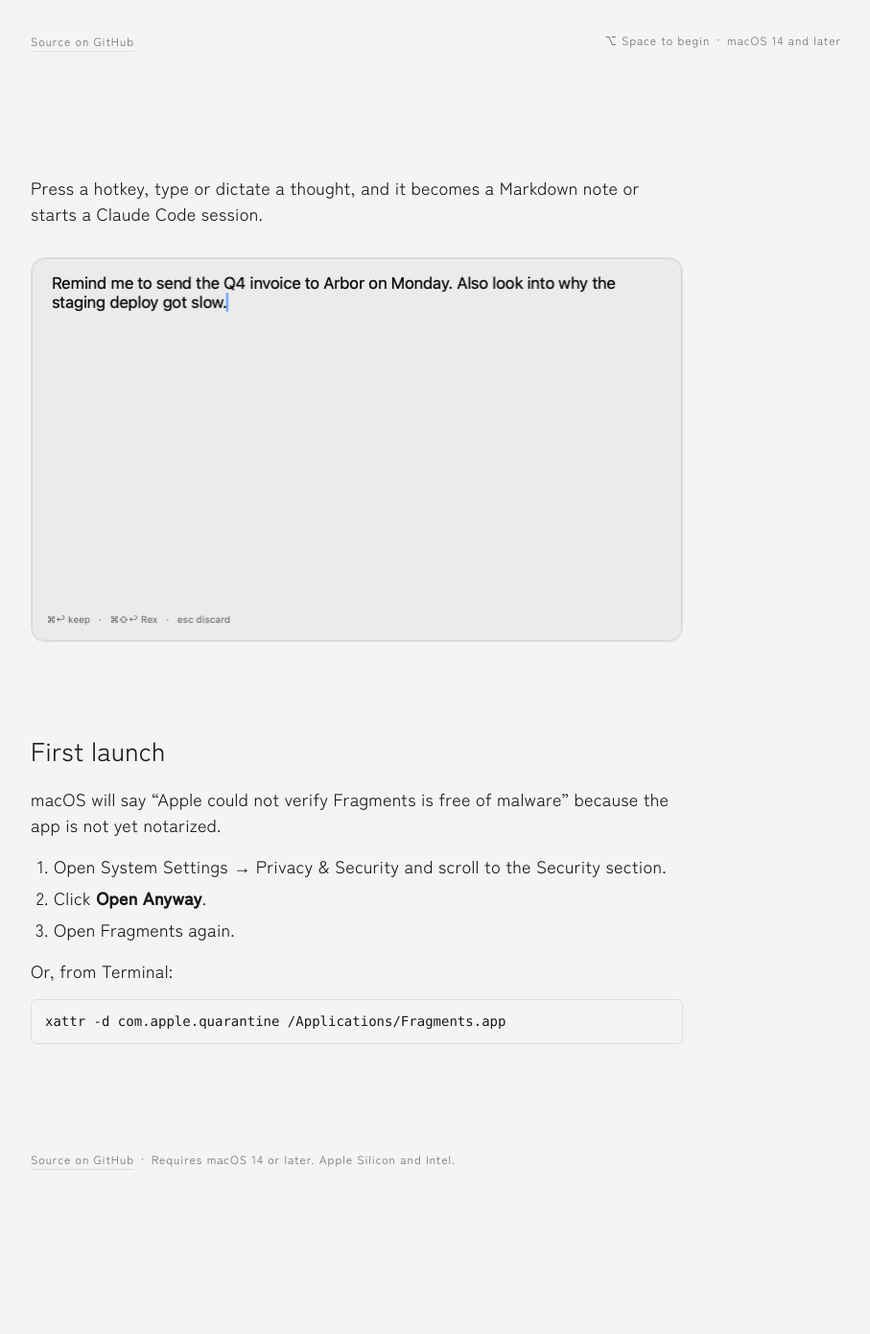
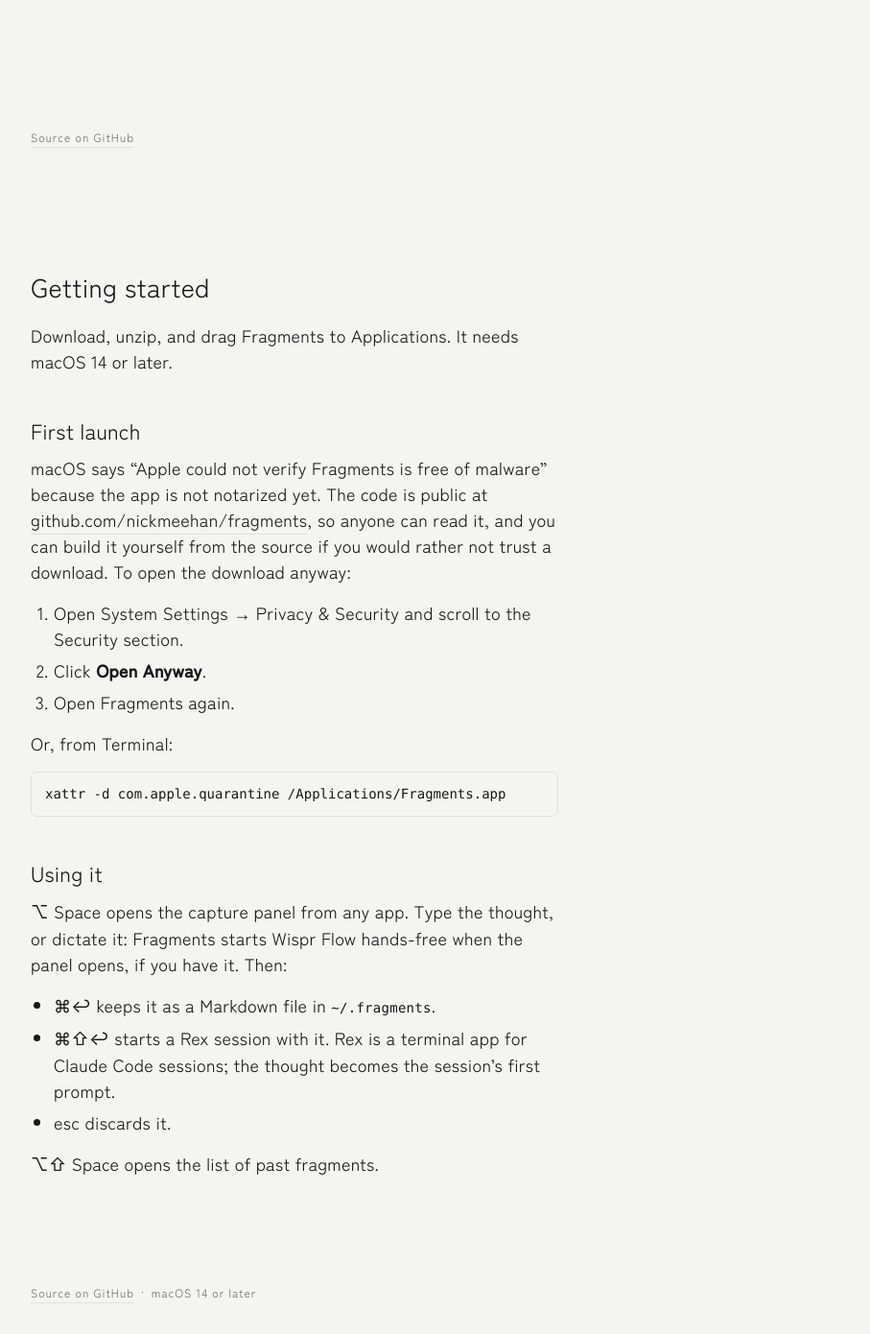
Before and after one commit to nickmeehan/fragments, a plain HTML site: page site/index.html in a window 1280 px wide. Shown: the part 714-2104 px from the top of the page at 96% size, without its empty margins (169-1076 px from the left). Before the commit the page ends 1964 px from the top, so only its background shows below. Drawn offline with Linux system fonts and the light colour scheme; no server answers.

Commit message:
chore(site): getting started section, uncluttered hero
The hero foot moves into normal flow and the hero sizes to its content
(min-height 900, the composition's height), so the "Source on GitHub"
link can no longer land on the download button at short viewports. The
foot-right hotkey line, the pitch sentence and the capture screenshot go;
everything below the hero becomes a single "Getting started" section:
install, the first-launch Gatekeeper note (now saying the code is public
and can be built from source), and the hotkeys and chords as the app
defines them.

Co-Authored-By: Claude Fable 5.1 <noreply@anthropic.com>
Claude-Session: https://claude.ai/code/session_01KxabBVWRRaaVB1vnzQ7but

```diff
--- a/site/index.html
+++ b/site/index.html
@@ -46,19 +46,21 @@
   .sys { font-family: var(--font-system); }
   a { color: inherit; }
 
-  /* Hero: the render's 1440 × 900 composition, fixed positions, centred on wider screens. */
+  /* Hero: the render's 1440 × 900 composition, centred on wider screens. The mark and watermark sit at fixed
+     positions; the copy and the foot flow below them, so the hero grows with its content instead of the viewport
+     and the foot can never land on the button. */
   .hero {
     position: relative;
+    display: flex;
+    flex-direction: column;
     max-width: 1440px;
-    height: 100vh;
-    height: 100svh;
-    min-height: 720px;
+    min-height: 900px;
     margin: 0 auto;
+    padding: 604px 0 34px var(--gutter);
     overflow: hidden;
   }
   .wm { position: absolute; left: var(--gutter); top: 55px; font-size: 21.4px; line-height: 1; letter-spacing: .02em; } /* 15 px cap, cap top at 60 */
   .stroke { position: absolute; left: 183.4px; top: 274.1px; width: 727.2px; height: auto; display: block; } /* the 742 px stroke box at 176 / 237; the file is its ink box */
-  .copy { position: absolute; left: var(--gutter); top: 604px; }
   h1 { font-size: 38px; font-weight: 400; line-height: 1.2; letter-spacing: .01em; }
   .dl { display: inline-flex; align-items: center; margin-top: 36px; font-size: 15px; font-weight: 500; letter-spacing: .05em; color: var(--ink); text-decoration: none; }
   .dl .dot { width: 9px; height: 9px; border-radius: 50%; background: var(--shu); margin-right: 14px; flex: none; }
@@ -66,21 +68,20 @@
   .dl:hover .u, .dl:focus-visible .u { border-bottom-color: var(--ink); }
   .dl:focus-visible { outline: 2px solid var(--ink); outline-offset: 6px; }
   .foot { font-size: 12px; line-height: 1.4; letter-spacing: .08em; color: var(--hint); }
-  .hero .foot { position: absolute; bottom: 34px; }
-  .fl { left: var(--gutter); } .fr { right: 234px; }
-  .foot a { text-decoration: none; border-bottom: 1px solid var(--hairline); padding-bottom: 2px; }
-  .foot a:hover, .foot a:focus-visible { border-bottom-color: var(--ink); }
+  .hero .foot { margin-top: auto; padding-top: 48px; }
+  .foot a, main a { text-decoration: none; border-bottom: 1px solid var(--hairline); padding-bottom: 2px; }
+  .foot a:hover, .foot a:focus-visible, main a:hover, main a:focus-visible { border-bottom-color: var(--ink); }
   #version { margin-top: 18px; font-size: 12px; letter-spacing: .08em; color: var(--hint); }
   #version:empty { display: none; }
 
   /* Below the fold: brand body style. */
   main, footer { max-width: 1440px; margin: 0 auto; padding: 0 var(--gutter); }
-  section { max-width: 680px; padding: 96px 0 0; }
+  section { max-width: 550px; padding: 96px 0 0; }
   main p, main li { font-size: 18px; line-height: 1.5; letter-spacing: .015em; }
   main p { margin-bottom: 16px; }
   h2 { font-size: 27px; font-weight: 400; line-height: 1.25; letter-spacing: .01em; margin-bottom: 20px; }
-  .shot { display: block; width: 100%; height: auto; margin-top: 32px; border: 1px solid var(--hairline); border-radius: 14px; }
-  ol { padding-left: 24px; margin-bottom: 16px; }
+  h3 { font-size: 22px; font-weight: 400; line-height: 1.3; letter-spacing: .01em; margin: 44px 0 12px; }
+  ol, ul { padding-left: 24px; margin-bottom: 16px; }
   li { margin-bottom: 6px; }
   code, pre { font: 14px/1.5 ui-monospace, "SF Mono", Menlo, monospace; }
   pre { padding: 12px 14px; margin-bottom: 16px; border: 1px solid var(--hairline); border-radius: 6px; overflow-x: auto; }
@@ -89,22 +90,17 @@
   @media (max-width: 999px) {
     :root { --gutter: 64px; }
     .stroke { left: 46px; width: min(727.2px, calc(100vw - 92px)); }
-    .fr { right: 64px; }
   }
   @media (max-width: 599px) {
     :root { --gutter: 24px; }
-    .hero { min-height: 640px; }
+    .hero { min-height: 640px; padding-top: 440px; padding-bottom: 30px; }
     .wm { top: 35px; }
     .stroke { left: 17.6px; top: 194.1px; width: 354.8px; } /* the 362 px stroke box at 14 / 176, whole on screen */
-    .copy { top: 440px; }
     h1 { font-size: 27px; line-height: 1.25; }
     .dl { margin-top: 30px; }
     .foot { font-size: 11px; }
-    .hero .foot { bottom: 30px; }
-    .hero .fl { bottom: 54px; } .fr { left: 24px; right: auto; }
     section { padding-top: 72px; }
     main p, main li { font-size: 17px; }
-    .shot { border-radius: 8px; }
     footer { padding-top: 72px; }
   }
 </style>
@@ -121,17 +117,15 @@
     <a class="dl" href="https://github.com/nickmeehan/fragments/releases/latest/download/Fragments.zip"><span class="dot"></span><span class="u">Download for macOS</span></a>
     <p id="version"></p>
   </div>
-  <p class="foot fl"><a href="https://github.com/nickmeehan/fragments">Source on GitHub</a></p>
-  <p class="foot fr"><span class="sys">⌥</span> Space to begin&ensp;·&ensp;macOS 14 and later</p>
+  <p class="foot"><a href="https://github.com/nickmeehan/fragments">Source on GitHub</a></p>
 </header>
 <main>
   <section>
-    <p>Press a hotkey, type or dictate a thought, and it becomes a Markdown note or starts a Claude Code session.</p>
-    <img class="shot" src="capture.png" width="1360" height="800" alt="The Fragments capture panel: a text field with a captured thought and the chords ⌘↩ keep, ⌘⇧↩ Rex, esc discard.">
-  </section>
-  <section>
-    <h2>First launch</h2>
-    <p>macOS will say “Apple could not verify Fragments is free of malware” because the app is not yet notarized.</p>
+    <h2>Getting started</h2>
+    <p>Download, unzip, and drag Fragments to Applications. It needs macOS 14 or later.</p>
+
+    <h3>First launch</h3>
+    <p>macOS says “Apple could not verify Fragments is free of malware” because the app is not notarized yet. The code is public at <a href="https://github.com/nickmeehan/fragments">github.com/nickmeehan/fragments</a>, so anyone can read it, and you can build it yourself from the source if you would rather not trust a download. To open the download anyway:</p>
     <ol>
       <li>Open System Settings → Privacy &amp; Security and scroll to the Security section.</li>
       <li>Click <strong>Open Anyway</strong>.</li>
@@ -139,10 +133,19 @@
     </ol>
     <p>Or, from Terminal:</p>
     <pre><code>xattr -d com.apple.quarantine /Applications/Fragments.app</code></pre>
+
+    <h3>Using it</h3>
+    <p><span class="sys">⌥</span> Space opens the capture panel from any app. Type the thought, or dictate it: Fragments starts Wispr Flow hands-free when the panel opens, if you have it. Then:</p>
+    <ul>
+      <li><span class="sys">⌘↩</span> keeps it as a Markdown file in <code>~/.fragments</code>.</li>
+      <li><span class="sys">⌘⇧↩</span> starts a Rex session with it. Rex is a terminal app for Claude Code sessions; the thought becomes the session’s first prompt.</li>
+      <li>esc discards it.</li>
+    </ul>
+    <p><span class="sys">⌥⇧</span> Space opens the list of past fragments.</p>
   </section>
 </main>
 <footer class="foot">
-  <a href="https://github.com/nickmeehan/fragments">Source on GitHub</a>&ensp;·&ensp;Requires macOS 14 or later. Apple Silicon and Intel.
+  <a href="https://github.com/nickmeehan/fragments">Source on GitHub</a>&ensp;·&ensp;macOS 14 or later
 </footer>
 <script>
   fetch('https://api.github.com/repos/nickmeehan/fragments/releases/latest')
```
Also changed, not shown: site/capture.png (deleted).
